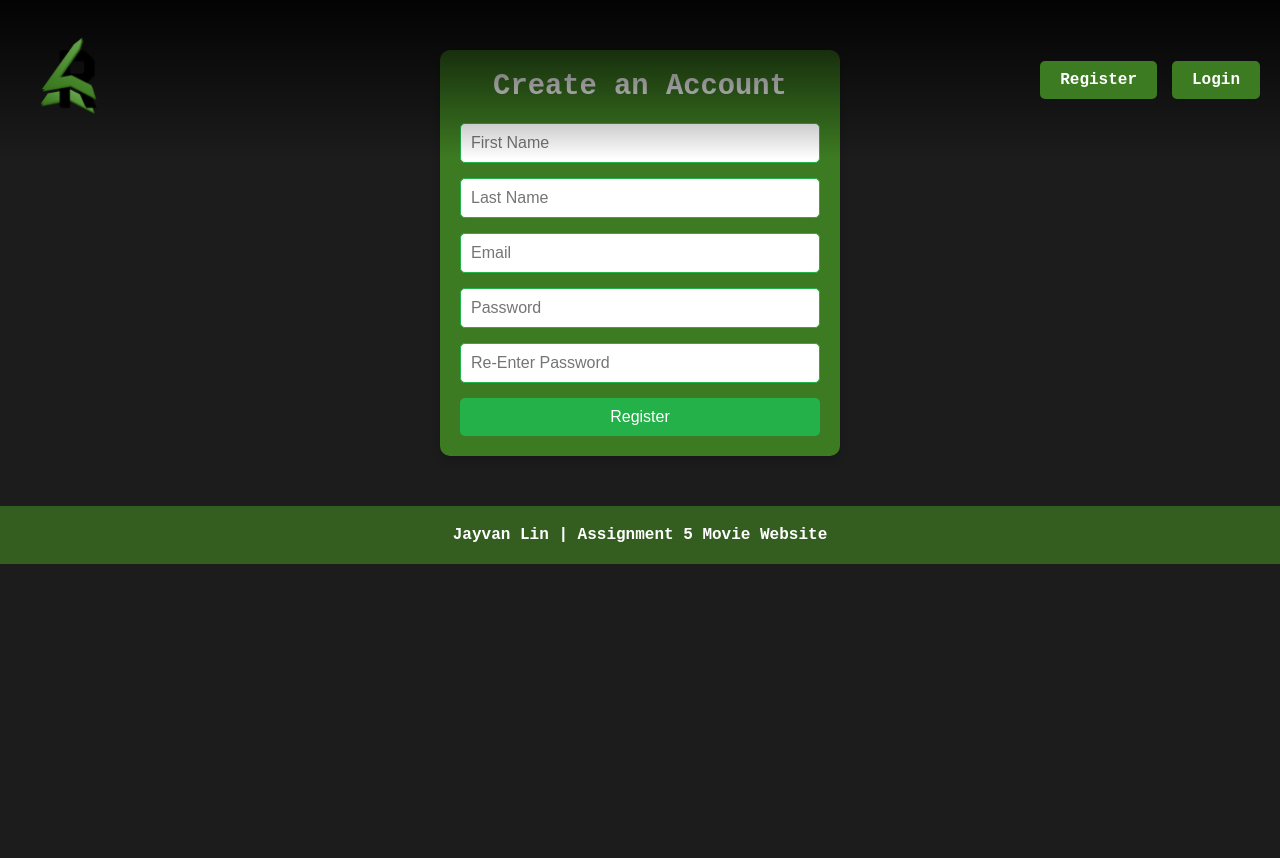
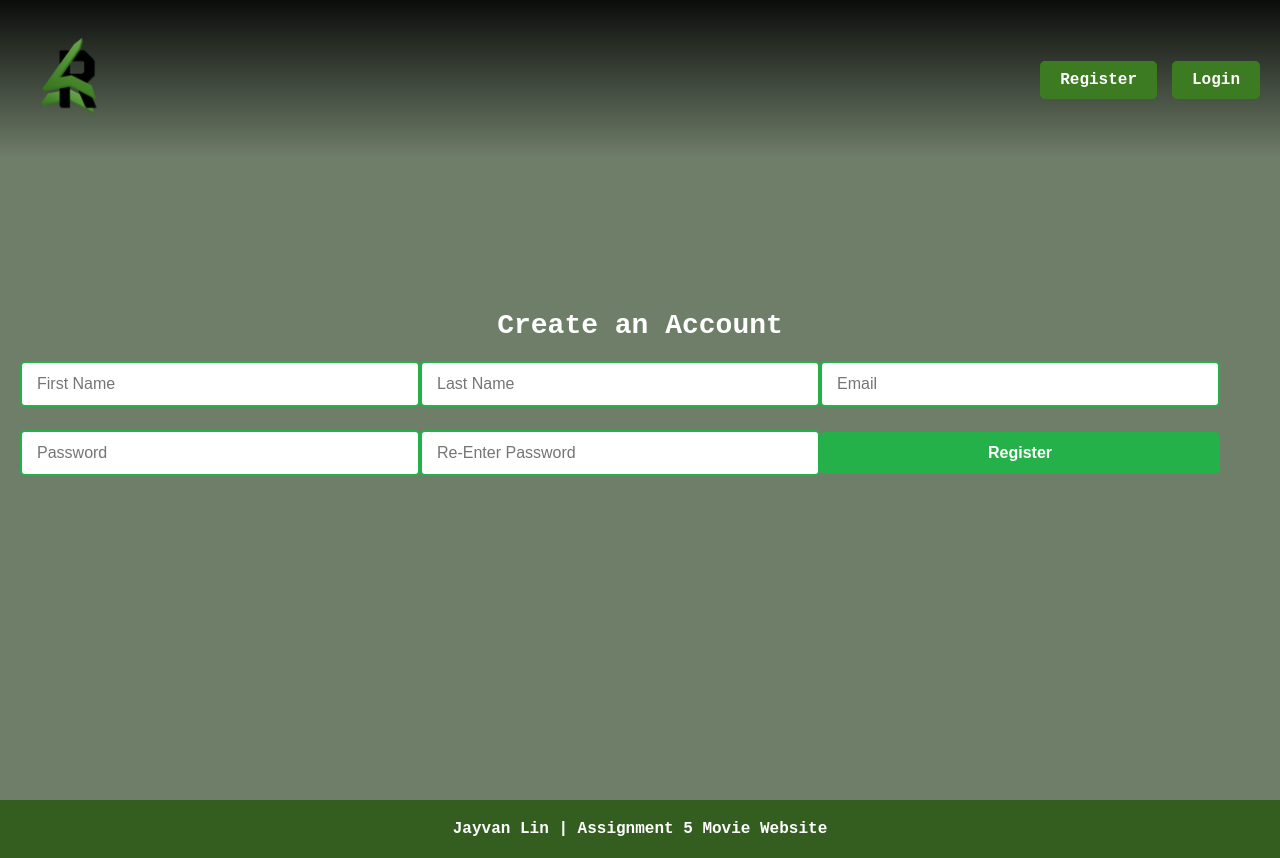
Before and after one commit to glitch-Staticize/ICS3U1-Assignment-6, a Vue app: page /register in a window 1280 px wide. Before the commit the page ends 800 px from the top, so only its background shows below. Built offline with nearby package versions, Linux system fonts and the light colour scheme.

Commit message:
Changed CSS code, fixed some formating, made edits to settings.

```diff
--- a/index.html
+++ b/index.html
@@ -1,13 +1,16 @@
 <!doctype html>
 <html lang="en">
+
 <head>
   <meta charset="UTF-8" />
   <link rel="icon" type="image/svg+xml" href="/vite.svg" />
   <meta name="viewport" content="width=device-width, initial-scale=1.0" />
   <title>Relicx</title>
 </head>
+
 <body>
   <div id="app"></div>
   <script type="module" src="/src/main.js"></script>
 </body>
+
 </html>
--- a/src/components/Details.vue
+++ b/src/components/Details.vue
@@ -29,15 +29,15 @@ const response = await axios.get(`https://api.themoviedb.org/3/movie/${route.par
 
 <style scoped>
 .movie-detail {
-  margin-top:0px;
+  margin-top: 0px;
   padding: 20px;
   color: white;
   background-color: black;
   font-family: Arial, sans-serif;
 }
 
-.movie-detail h1{
-  margin-top:60px;
+.movie-detail h1 {
+  margin-top: 60px;
 }
 
 .movie-title {
--- a/src/components/Genres.vue
+++ b/src/components/Genres.vue
@@ -62,7 +62,7 @@ onMounted(async () => {
           @click="store.addToCart(movie.id, { title: movie.title, url: movie.poster_path })" class="buy">
           Buy
         </button>
-        <button v-else class = 'buy'>
+        <button v-else class='buy'>
           Added
         </button>
       </div>
--- a/src/router/index.js
+++ b/src/router/index.js
@@ -13,8 +13,8 @@ const routes = [
     { path: '/login', component: LoginView },
     { path: '/movies', component: MoviesView },
     { path: '/movies/:id', component: DetailView },
-    { path: '/cart' , component: CartView },
-    {path: '/settings' , component: SettingsView },
+    { path: '/cart', component: CartView },
+    { path: '/settings', component: SettingsView },
 ]
 
 const router = createRouter({
--- a/src/views/CartView.vue
+++ b/src/views/CartView.vue
@@ -15,4 +15,74 @@ const store = useStore();
     </div>
 </template>
 
-<style scoped></style>
+<style scoped>
+.cart {
+    padding: 20px;
+    background-color: #000000;
+    color: white;
+    min-height: 100vh;
+    display: flex;
+    flex-direction: column;
+    align-items: center;
+}
+
+.cart h1 {
+    font-size: 40px;
+    margin-bottom: 20px;
+    color: #24b14a;
+    font-weight: bold;
+}
+
+.item {
+    display: flex;
+    background-color: white;
+    color: black;
+    border-radius: 8px;
+    box-shadow: 0 4px 8px rgba(0, 0, 0, 0.2);
+    padding: 15px;
+    margin: 10px 0;
+    width: 100%;
+    max-width: 600px;
+    transition: transform 0.2s ease-in-out, box-shadow 0.2s ease-in-out;
+}
+
+.item:hover {
+    transform: translateY(-5px);
+    box-shadow: 0 6px 12px rgba(0, 0, 0, 0.3);
+}
+
+.item img {
+    width: 80px;
+    height: 80px;
+    object-fit: cover;
+    border-radius: 8px;
+    margin-right: 15px;
+}
+
+.item h1 {
+    flex: 1;
+    font-size: 20px;
+    margin: 0;
+}
+
+.item button {
+    background-color: #24b14a;
+    color: white;
+    border: none;
+    padding: 10px 15px;
+    border-radius: 5px;
+    font-size: 14px;
+    font-weight: bold;
+    cursor: pointer;
+    transition: background-color 0.3s ease-in-out, transform 0.2s ease;
+}
+
+.item button:hover {
+    background-color: #3d7b22;
+}
+
+.item button:active {
+    background-color: black;
+    transform: scale(0.95);
+}
+</style>
--- a/src/views/MoviesView.vue
+++ b/src/views/MoviesView.vue
@@ -19,7 +19,7 @@ const router = useRouter();
 
     </main>
   </div>
-  <Cart/>
+  <Cart />
   <Genres :genres="genresList" />
   <Footer />
 </template>
--- a/src/views/RegisterView.vue
+++ b/src/views/RegisterView.vue
@@ -41,70 +41,76 @@ const validateForm = (event) => {
 </template>
 
 <style scoped>
+body {
+  margin: 0;
+  font-family: Arial, sans-serif;
+  background-color: #f9f9f9;
+  color: black;
+}
+
 .form-container {
   display: flex;
   flex-direction: column;
   align-items: center;
   justify-content: center;
-  margin: 50px auto;
-  padding: 20px;
-  max-width: 400px;
-  background-color: #3d7b22;
-  border-radius: 10px;
-  box-shadow: 0 4px 8px rgba(0, 0, 0, 0.2);
+  padding: 40px 20px;
+  background-color: #6f7e69;
+  min-height: 100vh;
+  color: white;
 }
 
-h2 {
+.form-container h2 {
+  font-size: 28px;
+  margin-bottom: 20px;
   color: white;
-  margin-bottom: 20px;
-  font-size: 1.8rem;
-  text-align: center;
-}
-
-form {
-  display: flex;
-  flex-direction: column;
-  width: 100%;
 }
 
 .input-field {
-  background-color: white;
-  border: 1px solid #24b14a;
+  width: 100%;
+  max-width: 400px;
+  padding: 12px 15px;
+  margin-bottom: 15px;
+  border: 2px solid #24b14a;
   border-radius: 5px;
-  padding: 10px;
-  margin-bottom: 15px;
-  font-size: 1rem;
+  font-size: 16px;
   color: black;
-  transition: border-color 0.3s, box-shadow 0.3s;
 }
 
 .input-field:focus {
+  border-color: #3d7b22;
   outline: none;
-  border-color: #24b14a;
-  box-shadow: 0 0 8px rgba(36, 177, 74, 0.6);
 }
 
 .register {
+  width: 100%;
+  max-width: 400px;
+  padding: 12px 15px;
+  margin-top: 10px;
+  border: none;
+  border-radius: 5px;
   background-color: #24b14a;
   color: white;
-  font-size: 1rem;
-  padding: 10px 20px;
-  border: none;
-  border-radius: 5px;
+  font-size: 16px;
+  font-weight: bold;
   cursor: pointer;
-  transition: background-color 0.3s, transform 0.2s;
+  transition: background-color 0.3s ease-in-out, transform 0.2s ease;
 }
 
 .register:hover {
   background-color: #3d7b22;
-  transform: scale(1.05);
 }
 
 .register:active {
-  background-color: #1e5d11;
+  background-color: black;
+  color: white;
+  transform: scale(0.98);
 }
 
-form button:focus {
-  outline: none;
+@media (max-width: 768px) {
+
+  .input-field,
+  .register {
+    font-size: 14px;
+  }
 }
 </style>
--- a/src/views/SettingsView.vue
+++ b/src/views/SettingsView.vue
@@ -1,129 +1,140 @@
 <script setup>
-import { useRegistrationStore } from '../store';
-import { computed } from 'vue';
-import Header from '../components/Header.vue'
-import Footer from '../components/Footer.vue'
+import Header from '../components/Header.vue';
+import Footer from '../components/Footer.vue';
+import { useStore } from '../store';
+import { ref, computed, onMounted } from 'vue';
 
-const userStore = useRegistrationStore();
+const store = useStore();
 
-const firstName = computed({
-  get: () => userStore.firstName,
-  set: (value) => {
-    userStore.firstName = value;
-  },
-});
-const lastName = computed({
-  get: () => userStore.lastName,
-  set: (value) => {
-    userStore.lastName = value;
-  },
-});
-const email = computed({
-  get: () => userStore.email,
-  set: (value) => {
-    userStore.email = value;
-  },
+const currentUserDetails = computed(() => {
+  return store.accounts.get(store.currentUserEmail) || {};
 });
 
-const updateProfileHandler = (event) => {
-  event.preventDefault();
-  userStore.setRegistrationData({
-    firstName: firstName.value,
-    lastName: lastName.value,
-    email: email.value,
-  });
+const firstName = ref('');
+const lastName = ref('');
+const email = ref('');
 
-  alert('Profile updated');
+onMounted(() => {
+  firstName.value = currentUserDetails.value.firstName || '';
+  lastName.value = currentUserDetails.value.lastName || '';
+  email.value = store.currentUserEmail || '';
+});
+
+function saveChanges() {
+  const userAccount = store.accounts.get(store.currentUserEmail);
+
+  if (userAccount) {
+    userAccount.firstName = firstName.value;
+    userAccount.lastName = lastName.value;
+
+    store.accounts.set(store.currentUserEmail, userAccount);
+
+    alert('Changes saved');
+  }
 }
 </script>
 
 <template>
-  <Header />
-  <div class="form-container">
-    <h1>User Profile</h1>
-    <form @submit="updateProfileHandler">
-      <label for="firstName">First Name:</label>
-      <input type="text" id="firstName" class="input-field" v-model="firstName" /><br /><br />
-      <label for="lastName">Last Name:</label>
-      <input type="text" id="lastName" class="input-field" v-model="lastName" /><br /><br />
-      <label for="email">Email:</label>
-      <input type="email" id="email" class="input-field" v-model="email" readonly/><br /><br />
-      <button type="submit" class="button">Save Changes</button>
-    </form>
+  <div class="layout">
+    <Header />
+    <div class="settings-container">
+      <div class="settings-input">
+        <h2>Settings</h2>
+        <div>
+          <h4>First Name</h4>
+          <input v-model="firstName" type="text" class="input-field" required />
+        </div>
+        <div>
+          <h4>Last Name</h4>
+          <input v-model="lastName" type="text" placeholder="Last Name" class="input-field" required />
+        </div>
+        <div>
+          <h4>Email</h4>
+          <input v-model="email" type="email" placeholder="Email" class="input-field" disabled />
+        </div>
+        <button class="btn btn-primary" @click="saveChanges">Save Changes</button>
+      </div>
+    </div>
+    <Footer />
   </div>
-  <Footer />
 </template>
 
 <style scoped>
-.form-container {
+.layout {
   display: flex;
   flex-direction: column;
-  align-items: center;
-  text-align: center;
-  margin-top: 60px;
-  padding: 20px;
+  min-height: 100vh;
   background-color: #f9f9f9;
-  border-radius: 8px;
-  box-shadow: 0 4px 8px rgba(0, 0, 0, 0.1);
-  max-width: 500px;
-  margin-left: auto;
-  margin-right: auto;
+  color: black;
 }
 
-.form-container h1 {
-  font-size: 1.8rem;
-  color: #333;
+.settings-container {
+  flex: 1;
+  display: flex;
+  justify-content: center;
+  align-items: center;
+  padding: 20px;
+  background-color: #3d7b22;
+}
+
+.settings-input {
+  background-color: white;
+  border-radius: 8px;
+  box-shadow: 0 4px 10px rgba(0, 0, 0, 0.1);
+  padding: 20px;
+  max-width: 400px;
+  width: 100%;
+}
+
+.settings-input h2 {
+  color: #3d7b22;
+  font-size: 24px;
   margin-bottom: 20px;
 }
 
-.form-container form {
-  display: flex;
-  flex-direction: column;
-  width: 100%;
-  max-width: 350px;
-  gap: 15px;
+.settings-input h4 {
+  color: black;
+  margin: 10px 0;
+  font-size: 16px;
 }
 
 .input-field {
   width: 100%;
-  border-radius: 5px;
-  border: 1px solid #ccc;
   padding: 10px;
-  font-size: 1rem;
-  transition: border-color 0.3s, box-shadow 0.3s;
+  border: 1px solid #3d7b22;
+  border-radius: 4px;
+  margin-bottom: 20px;
+  font-size: 14px;
+  color: black;
 }
 
-.input-field:focus {
-  outline: none;
-  border-color: #24b14a;
-  box-shadow: 0 0 5px rgba(36, 177, 74, 0.5);
+.input-field:disabled {
+  background-color: #e0e0e0;
+  color: #888;
 }
 
-.button {
-  background-color: rgb(81, 165, 78);
-  color: white;
+.btn {
+  display: inline-block;
   padding: 10px 20px;
   border: none;
-  border-radius: 5px;
-  font-size: 1rem;
+  border-radius: 4px;
+  font-size: 16px;
   font-weight: bold;
   cursor: pointer;
-  transition: background-color 0.3s, transform 0.2s;
+  transition: background-color 0.3s;
 }
 
-.button:hover {
-  transform: scale(1.05);
+.btn-primary {
+  background-color: #24b14a;
+  color: white;
+}
+
+.btn-primary:hover {
   background-color: #3d7b22;
 }
 
-.button:active {
-  transform: scale(1);
-}
-
-label {
-  font-size: 0.9rem;
-  font-weight: bold;
-  color: #555;
-  text-align: left;
+.btn-primary:active {
+  background-color: black;
+  color: white;
 }
 </style>
```
Also changed, not shown: src/components/Cart.vue (+5 -5 lines), package.json (line endings or trailing spaces), src/components/Feature.vue (line endings or trailing spaces), 1 other file (tests, documents, lock files or other folders). Lines whose indentation alone changed are shown as unchanged.
